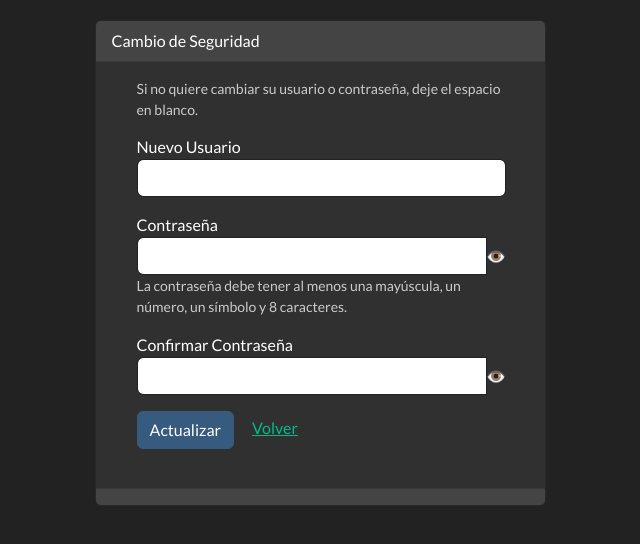
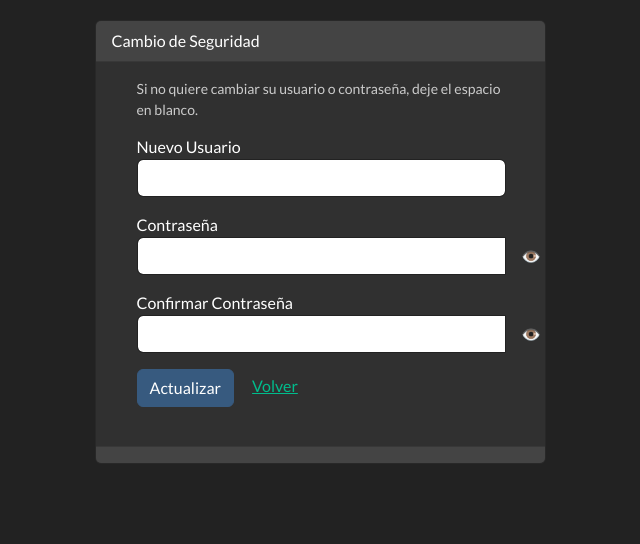
Before and after one commit to JJGL-2264422/WebVoluntarios, a PHP site: page /vista/formularios/cambio_seguridad.php in a window 1280 px wide. Shown: the top 544 px of the page, without its empty margins (320-960 px from the left). Run offline with PHP 8.4, Linux system fonts and the light colour scheme.

Commit message:
Correcion validaciones: Cambio de seguridad (usuario y contraseña)

```diff
--- a/vista/formularios/cambio_seguridad.php
+++ b/vista/formularios/cambio_seguridad.php
@@ -5,16 +5,16 @@
     <link rel="stylesheet" href="../../css/bootstrap.min.css">
     <style>
         .input-group {
-                display: flex;
-                align-items: center;
+            position: relative;
+            margin-bottom: 15px;
         }
-            .input-group input {
-                flex: 1; /* Permite que el input ocupe el espacio disponible */
-            }
-            .toggle-password {
+        .input-group .toggle-password {
+            position: absolute;
+            right: -35px;
+            top: 50%;
+            transform: translateY(-50%);
             cursor: pointer;
-                margin-left: 10px; /* Espacio entre el input y el ícono */
-                color: black; /* Color negro para el ícono */
+            color: gray;
         }
     </style>
 </head>
@@ -29,6 +29,23 @@
         $confirm_password = isset($_POST['confirm_password']) ? $_POST['confirm_password'] : "";
 
         $submit = isset($_POST['submit']) ? $_POST['submit'] : "";
+
+        function validarContraseña($password) {
+            // Comprobar los requisitos de la contraseña
+            if (strlen($password) < 8) {
+                return "La contraseña debe tener al menos 8 caracteres.";
+            }
+            if (!preg_match('/[A-Z]/', $password)) {
+                return "La contraseña debe contener al menos una letra mayúscula.";
+            }
+            if (!preg_match('/[0-9]/', $password)) {
+                return "La contraseña debe contener al menos un número.";
+            }
+            if (!preg_match('/[\W_]/', $password)) {
+                return "La contraseña debe contener al menos un símbolo.";
+            }
+            return true; // Si pasa todas las validaciones
+        }
 
         if ($submit == 'Actualizar') {
             if (empty($username) && empty($password)) {
@@ -45,11 +62,14 @@
                 if (!empty($password)) {
                     if ($password !== $confirm_password) {
                         $mensaje = "Las contraseñas no coinciden.";
-                        } elseif (!preg_match('/^(?=.*[A-Z])(?=.*\d)(?=.*[\W_]).{8,}$/', $password)) {
-                            $mensaje = "La contraseña debe tener al menos una mayúscula, un número, un símbolo y 8 caracteres.";
+                    } else {
+                        $validacion = validarContraseña($password);
+                        if ($validacion !== true) {
+                            $mensaje = $validacion; // Si hay un error, asigna el mensaje
                         } else {
                             $updates[] = "password = :password";
-                            $params[':password'] = $password;
+                            $params[':password'] = password_hash($password, PASSWORD_BCRYPT); // Hashear la contraseña
+                        }
                     }
                 }
 
@@ -97,19 +117,16 @@
                                 <div class="col-md-auto mb-3">
                                     <label for="password">Contraseña</label>
                                     <div class="input-group">
-                                            <input type="password" class="form-control" id="password" name="password" required>
+                                        <input type="password" class="form-control" id="password" name="password">
                                         <span class="toggle-password" onclick="togglePassword('password')">
                                             👁️
                                         </span>
                                     </div>
-                                        <small class="form-text text-muted">
-                                            La contraseña debe tener al menos una mayúscula, un número, un símbolo y 8 caracteres.
-                                        </small>
                                 </div>
                                 <div class="col-md-auto mb-3">
                                     <label for="confirm_password">Confirmar Contraseña</label>
                                     <div class="input-group">
-                                            <input type="password" class="form-control" id="confirm_password" name="confirm_password" required>
+                                        <input type="password" class="form-control" id="confirm_password" name="confirm_password">
                                         <span class="toggle-password" onclick="togglePassword('confirm_password')">
                                             👁️
                                         </span>
```
Lines whose indentation alone changed are shown as unchanged.
